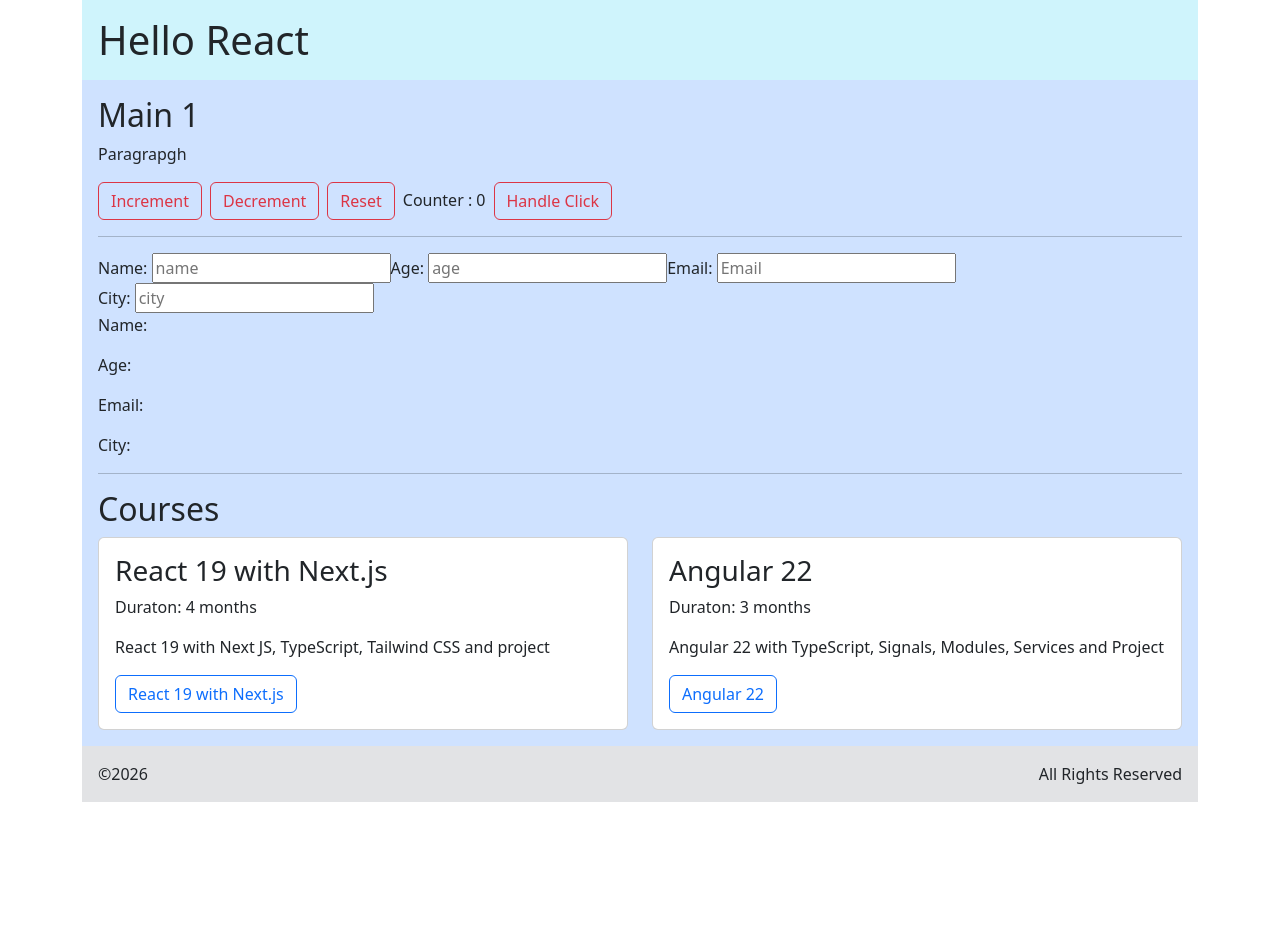
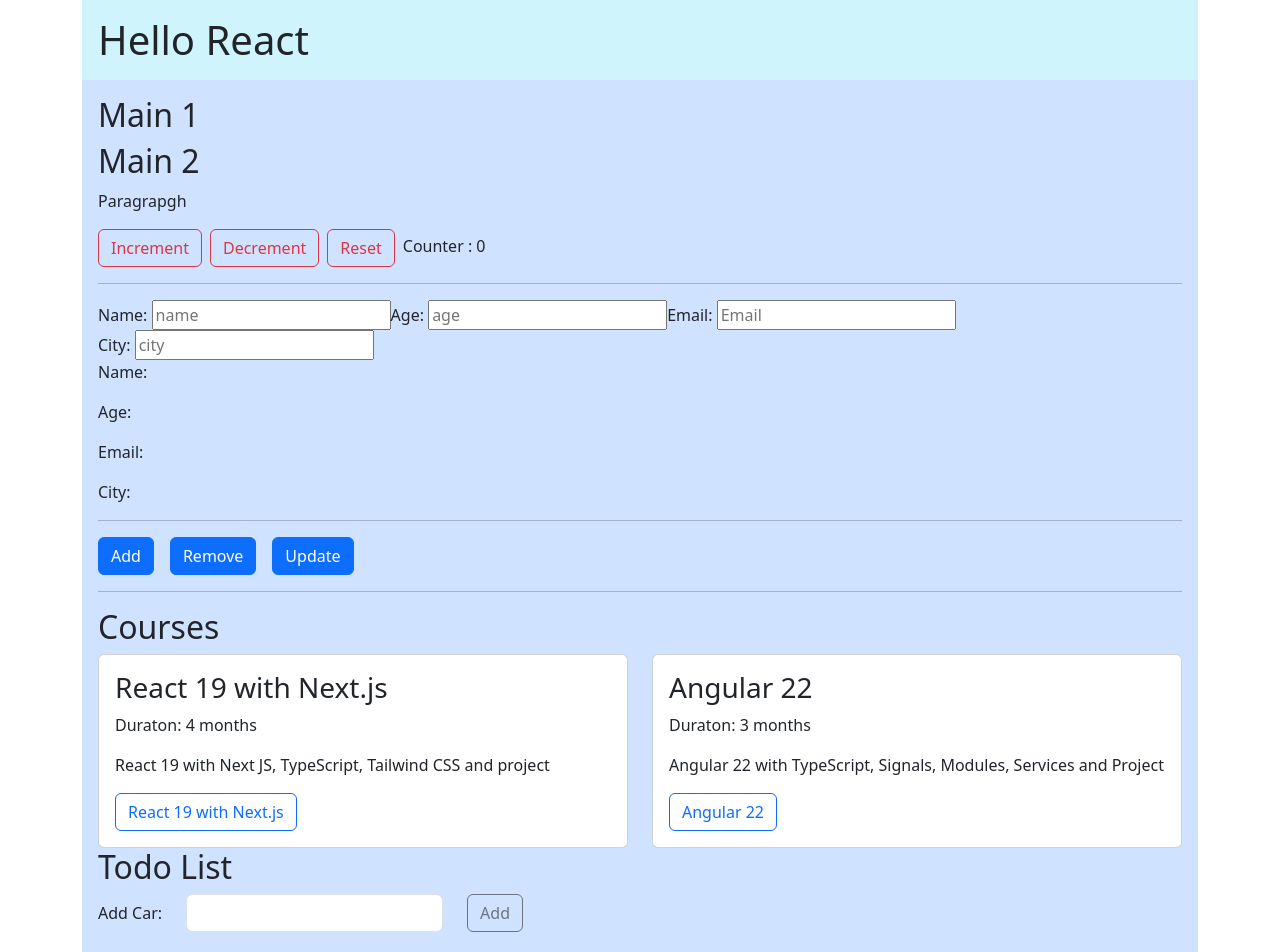
Before and after one commit to avimalhotra/react-aug2026, a React (Vite) app: page / in a window 1280 px wide. Shown: the top 952 px of the page. Before the commit the page ends 802 px from the top, so only its background shows below. Built offline with nearby package versions, Linux system fonts and the light colour scheme.

Commit message:
States in Arrays

```diff
--- a/src/App.jsx
+++ b/src/App.jsx
@@ -6,43 +6,54 @@ import {useState} from "react";
 function App(){
 
   const [counter,setCounter]=useState(0);
-  // const [name,setName]=useState("");
-  // const [age,setAge]=useState(0);
   const [user,setUser]=useState({name:"",age:"",email:"", city:""});
+  const [cars,setCars]=useState([]);
+
 
   function changeUser(e){
     const {name,value}=e.target;
-    setUser(prev=>({...prev, [name]:value}))
+    setUser(prev=>({...prev, [name]:value}));
   }
 
-  // console.log( counter );
+  function addCar(){
+      setCars(e=>[...e,"dzire"]);
+  }
 
-  function handleClick(){
-    // setCounter(counter+1);
-    // setCounter(counter+2);
-    // setCounter(counter+3);
-    // setCounter(counter=>counter+1);
-    // setCounter(counter=>counter+2);
-    // setCounter(counter=>counter+3);
+  function removeSwift(){
+    setCars(cars.filter(i=>i!="swift"));
   }
+
+   function updateCars(){
+    setCars(cars.map(i=>i.toUpperCase()));
+   }
+
+   function addCarData(e){
+      e.preventDefault();
+      const car=e.target.car.value;
+      if(!cars.includes(car)){ setCars( e=>[...e,car] ) }
+   }
+
+
+   function callMe(x){
+    console.log(`hello ${x}`);
+   }
+
 
   return (
     <div className="container">
       <HeaderComponent />
       <main className="p-3 bg-primary-subtle">
-        <h2>Main 1</h2>
+        {/* <h2 title="avi" onClick={callMe}>Main </h2> */}
+        <h2 title="avi" onClick={()=>callMe("avi")}>Main 1</h2>
+        <h2 title="avi" onClick={()=>callMe("isha")}>Main 2</h2>
         <p>Paragrapgh</p>
 
         <button className="btn btn-outline-danger me-2" onClick={()=>setCounter(counter+1)}>Increment</button>
         <button className="btn btn-outline-danger me-2" onClick={()=>setCounter(counter-1)}>Decrement</button>
         <button className="btn btn-outline-danger me-2" onClick={()=>setCounter(0)}>Reset</button>
         <output className="me-2">Counter : {counter}</output>
-        <button className="btn btn-outline-danger me-2" onClick={handleClick}>Handle Click</button>
 
       <hr />
-
-      {/* <input type="text" placeholder="name" value={name} onChange={e=>setName(e.target.value)} /> */}
-      {/* <input type="number" placeholder="age" value={age} onChange={e=>setAge(e.target.valueAsNumber)} /> */}
 
       <label>Name: <input type="text" placeholder="name" name="name" value={user.name} onChange={changeUser} /></label>
       <label>Age: <input type="number" placeholder="age" name="age" value={user.age} onChange={changeUser} /></label>
@@ -56,7 +67,12 @@ function App(){
 
       <hr />
 
+      <button className="btn btn-primary me-3" onClick={addCar}>Add </button>
+      <button className="btn btn-primary me-3" onClick={removeSwift}>Remove</button>
+      <button className="btn btn-primary me-3" onClick={updateCars}>Update</button>
+      <hr />
       <h2>Courses</h2>
+
         <div className="row">
             <div className="col-md-6">
               <CardComponent course="React 19 with Next.js" duration={4} des="React 19 with Next JS, TypeScript, Tailwind CSS and project"></CardComponent>
@@ -65,6 +81,24 @@ function App(){
               <CardComponent course="Angular 22" duration={3} des="Angular 22 with TypeScript, Signals, Modules, Services and Project"></CardComponent>
             </div>
         </div>
+
+        <h2>Todo List</h2>
+        <form className="row align-items-center mb-3" onSubmit={addCarData}>
+        <div className="col-auto">
+          <label className="form-label m-0">Add Car:</label>
+        </div>
+        <div className="col-auto">
+          <input type="text" name="car" required className="form-control"/>
+        </div>
+        <div className="col-auto">
+          <button className="btn btn-outline-secondary">Add</button>
+        </div>
+        </form>
+      <ol>
+          { cars.map((elem,ind)=>(
+            <li key={ind}>{elem}</li>
+          )) }
+      </ol>
       </main>
       <FooterComponent />
     </div>
```
